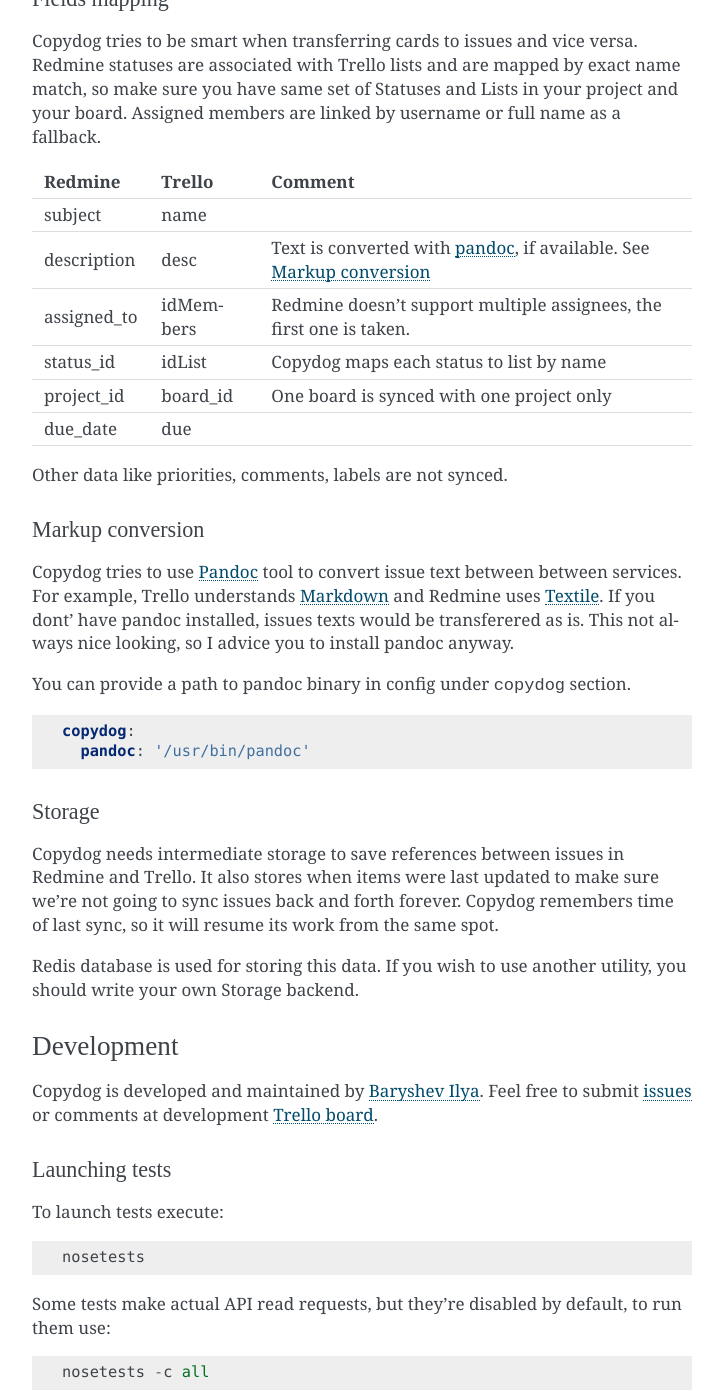
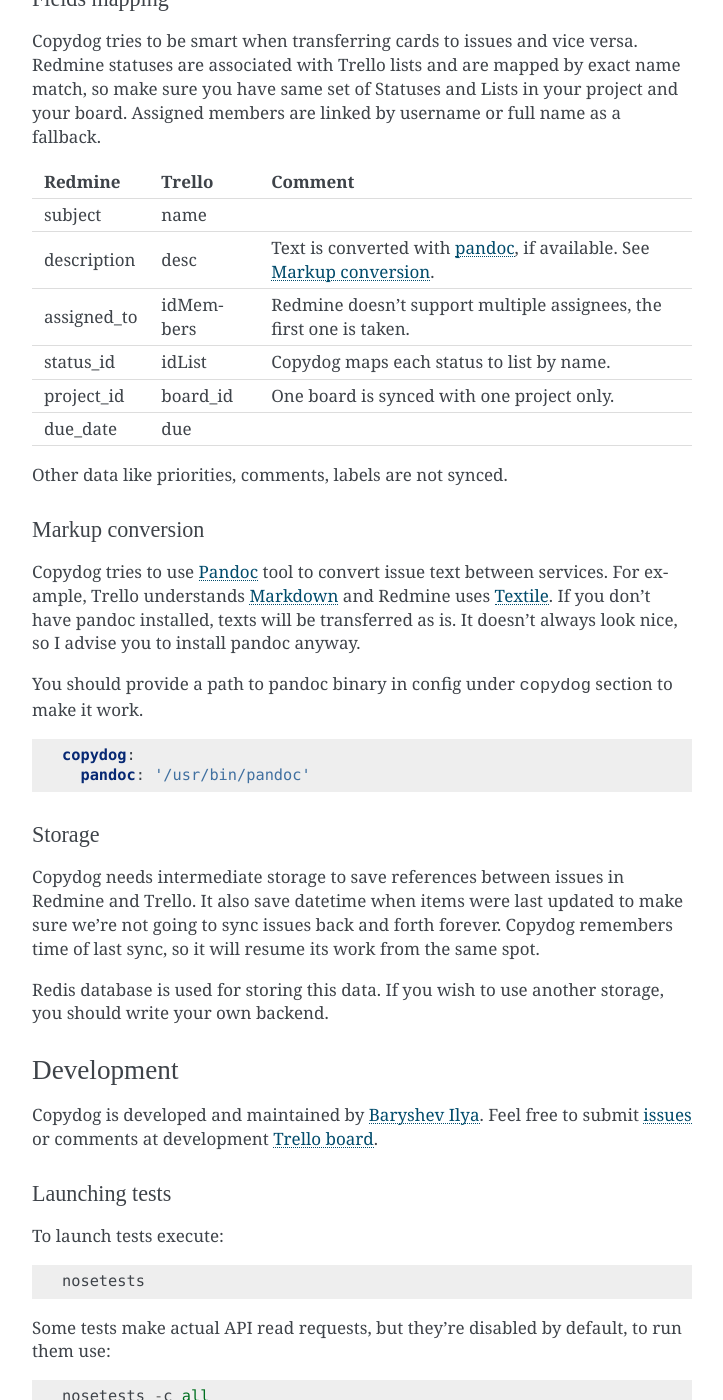
Before and after one commit to coagulant/copydog, a Sphinx documentation site: the page built from docs/index.rst, in a window 1280 px wide and 1400 px high, scrolled down 3632 px. Shown: the whole window, without its empty margins (388-1111 px from the left). Built offline with Sphinx 7.4.7, drawn with Linux system fonts in a browser that asks for light colours; some web fonts are replaced; some of the changed text lies outside the part shown.

Commit message:
Small docs cleanup

```diff
--- a/docs/index.rst
+++ b/docs/index.rst
@@ -97,7 +100,8 @@
     * ``api_key`` - the API key  of your Trello app
     * ``token`` - your consumer token to access Trello API
 
-This keys can be obtained via browser, please read above sections for both redmine and trello.
+This keys can be obtained via browser, please read above sections for both :ref:`Redmine <redmine-config>`
+and :ref:`Trello <trello-config>`.
 
 .. note::
     Copydog supports syncing one redmine project with one trello board at a time,
@@ -165,10 +169,10 @@
 Redmine        Trello      Comment
 ============   ==========  =========
 subject        name
-description    desc        Text is converted with `pandoc`_, if available. See :ref:`markup-conversion`
+description    desc        Text is converted with `pandoc`_, if available. See :ref:`markup-conversion`.
 assigned_to    idMembers   Redmine doesn't support multiple assignees, the first one is taken.
-status_id      idList      Copydog maps each status to list by name
-project_id     board_id    One board is synced with one project only
+status_id      idList      Copydog maps each status to list by name.
+project_id     board_id    One board is synced with one project only.
 due_date       due
 ============   ==========  =========
 
@@ -178,12 +182,13 @@
 
 Markup conversion
 ^^^^^^^^^^^^^^^^^
-Copydog tries to use Pandoc_ tool to convert issue text between between services.
+Copydog tries to use Pandoc_ tool to convert issue text between services.
 For example, Trello understands Markdown_ and Redmine uses Textile_.
-If you dont' have pandoc installed, issues texts would be transferered as is.
-This not always nice looking, so I advice you to install pandoc anyway.
+If you don't have pandoc installed, texts will be transferred as is.
+It doesn't always look nice, so I advise you to install pandoc anyway.
 
-You can provide a path to pandoc binary in config under ``copydog`` section.
+You should provide a path to pandoc binary in config under ``copydog`` section
+to make it work.
 
 .. code-block:: yaml
 
@@ -196,12 +201,12 @@
 Storage
 ^^^^^^^
 Copydog needs intermediate storage to save references between issues in Redmine and Trello.
-It also stores when items were last updated to make sure we're not going to
+It also save datetime when items were last updated to make sure we're not going to
 sync issues back and forth forever. Copydog remembers time of last sync, so it will resume
 its work from the same spot.
 
-Redis database is used for storing this data. If you wish to use another utility, you should
-write your own Storage backend.
+Redis database is used for storing this data. If you wish to use another storage, you should
+write your own backend.
 
 Development
 ===========
```
Also changed, not shown: other parts of docs/index.rst (+3 -0 lines).
